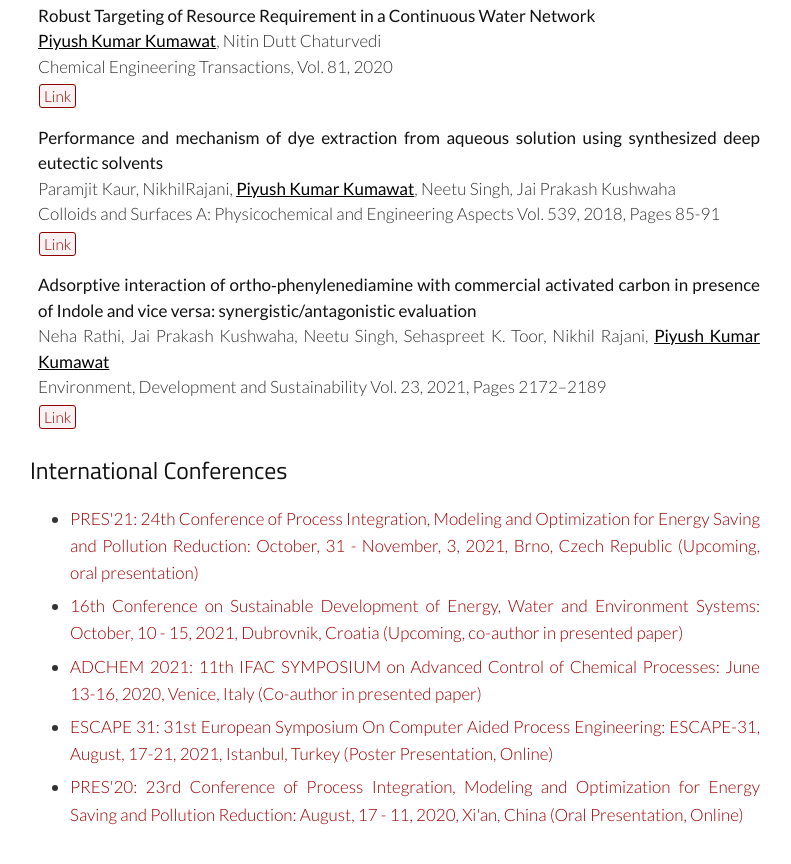
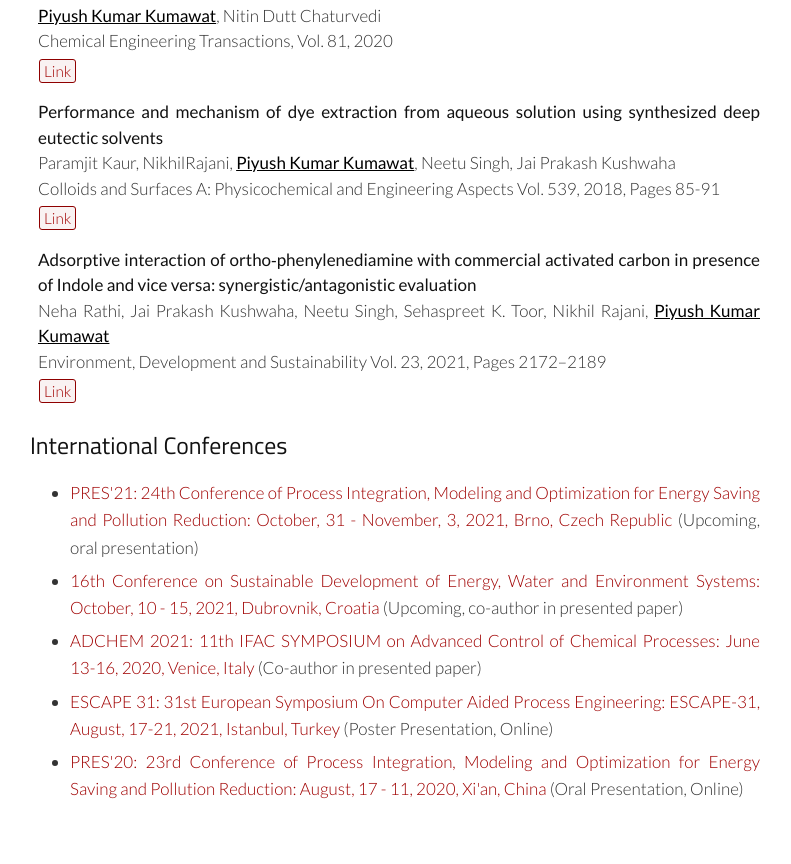
Before and after one commit to piyushKumawat/piyushKumawat.github.io, a plain HTML site: page index.html in a window 1280 px wide. Shown: the part 1482-2346 px from the top of the page, without its empty margins (435-1226 px from the left). Drawn offline with nearby package versions, Linux system fonts and the light colour scheme.

Commit message:
Corrections

```diff
--- a/index.html
+++ b/index.html
@@ -72,16 +72,16 @@
                 <div class="pt-5 menur"><a class="menulink" target="_blank" href="Resume.pdf"><i class="had fas fa-file-alt"></i>&nbsp; resume</a></div>
                 <div class=""><a class="menulink" target="_blank" href="https://scholar.google.com/citations?user=ayS-D9AAAAAJ&hl=en"><i class="fab fa-google"></i>&nbsp; scholar</a></div>
                 <div class=""><a class="menulink" target="_blank" href="mailto:pkkumawat24@gmail.com"><i class="fas fa-envelope"></i>&nbsp; email</a></div>
-                <!--<div class=""><a class="menulink" target="_blank" href="https://twitter.com/sharma_ashish_2"><i class="fab fa-twitter"></i>&nbsp; twitter</a></div>-->
+                <div class=""><a class="menulink" target="_blank" href="https://www.linkedin.com/in/piyush-kumawat-825566122/"><i class="fa fa-linkedin-square"></i>&nbsp; LinkedIn</a></div> <br><br>
                 </div>
             </div>
 
             <div class="col-md-8 pt-5 about">
 
                     <p class="header pt-3">Hello!</p>
-                    I am a final year masters student at the Department of Chemical and Biochemical Engineering, Indian Institute of Technology, Patna. Here, I work under supervision of <a class="in-text" href="https://www1.iitp.ac.in/index.php?option=com_content&view=article&id=1478%3Anitin-dutt-chaturvedi&catid=63&Itemid=332/" target="_blank">Dr. Nitin Dutt Chaturvedi</a> in Process Systems Engineering Laboratory. Also, at the same time, I am epmloyed as Junior Research Fellow (JRF) in the R&D department of the institute under a project sponsored by DST-SERB, India. My research interests are in handling uncertainties is process engineering applications, developing data-driven methedolgies of process industries for practical applications, optimization and scheduling. My current research comprises of such mathematical modelling applications in field of Process Systems Engineering.  <br><br>
+                    I am a final year master's student at the Department of Chemical and Biochemical Engineering, Indian Institute of Technology, Patna. Here, I work under the supervision of <a class="in-text" href="https://www1.iitp.ac.in/index.php?option=com_content&view=article&id=1478%3Anitin-dutt-chaturvedi&catid=63&Itemid=332/" target="_blank">Dr. Nitin Dutt Chaturvedi</a> in Process Systems Engineering Laboratory. Also, at the same time, I am employed as Junior Research Fellow (JRF) in the R&D department of the institute under a project sponsored by DST-SERB, India. My research interests are to develop data-driven methodologies for process industries, handling uncertainties in process engineering applications, optimization and scheduling. My current research comprises of such mathematical modelling applications in the field of Process Systems Engineering.  <br><br>
 
-                    Previously, as a undergraduate researcher, I worked over seperation processes and mass transfer applications. I have a Bachelor of Engineering degree from Thapar Institue of Engineering and Technology. There I work under supervision of <a class="in-text" href="http://www.thapar.edu/faculties/view/Dr.-Jai-Prakash-Kushwaha/ODI=/Mg==" target="_blank">Dr. Jai Prakash Kushwaha</a> and <a class="in-text" href="http://www.thapar.edu/faculties/view/Dr.-Neetu-Singh/ODg=/Mg==" target="_blank"> Dr. Neetu Singh</a> at Thapar Insitiute of Engineering and Technology, Patiala. I have also done industrail training at Essar Oil, Jamnagar (second largest refinery in India) and Shree Cement, Rajasthan. For more details, refer to my <a class="in-text" href="Resume.pdf" target="_blank">Resume</a> or drop me an <a class="in-text" href="mailto:pkkumawat24@gmail.com">email</a>!
+                    Previously, as an undergraduate researcher, I worked over separation processes and mass transfer applications. I have a Bachelor of Engineering degree from Thapar Institue of Engineering and Technology. There I work under the supervision of <a class="in-text" href="http://www.thapar.edu/faculties/view/Dr.-Jai-Prakash-Kushwaha/ODI=/Mg==" target="_blank">Dr. Jai Prakash Kushwaha</a> and <a class="in-text" href="http://www.thapar.edu/faculties/view/Dr.-Neetu-Singh/ODg=/Mg==" target="_blank"> Dr. Neetu Singh</a> at Thapar Institute of Engineering and Technology, Patiala. I have also done industrial training at Essar Oil, Jamnagar (second largest refinery in India) and Shree Cement, Rajasthan. For more details, refer to my <a class="in-text" href="Resume.pdf" target="_blank">Resume</a> or drop me an <a class="in-text" href="mailto:pkkumawat24@gmail.com">email</a>!
 
                     <p class="header pt-3">News and Updates</p>
 
@@ -356,11 +356,11 @@
                 <p class="header pt-3">International Conferences</p>
 
                 <ul>
-                <li><a class="in-text" href="https://conferencepres.site/pres21/" target="_blank">PRES'21: 24th Conference of Process Integration, Modeling and Optimization for Energy Saving and Pollution Reduction: October, 31 - November, 3, 2021, Brno, Czech Republic (Upcoming, oral presentation)</a></li>
-                <li><a class="in-text" href="https://www.dubrovnik2021.sdewes.org/" target="_blank">16th Conference on Sustainable Development of Energy, Water and Environment Systems: October, 10 - 15, 2021, Dubrovnik, Croatia (Upcoming, co-author in presented paper)</a></li>
-                <li><a class="in-text" href="https://www.adchem2021.org/" target="_blank">ADCHEM 2021: 11th IFAC SYMPOSIUM on Advanced Control of Chemical Processes: June 13-16, 2020, Venice, Italy (Co-author in presented paper)</a></li>
-                <li><a class="in-text" href="https://www.escape31.org/" target="_blank">ESCAPE 31: 31st European Symposium On Computer Aided Process Engineering: ESCAPE-31, August, 17-21, 2021, Istanbul, Turkey (Poster Presentation, Online)</a></li>
-                <li><a class="in-text" href="http://pres20.icrp.xjtu.edu.cn/" target="_blank">PRES'20: 23rd Conference of Process Integration, Modeling and Optimization for Energy Saving and Pollution Reduction: August, 17 - 11, 2020, Xi'an, China (Oral Presentation, Online)</a></li>
+                <li><a class="in-text" href="https://conferencepres.site/pres21/" target="_blank">PRES'21: 24th Conference of Process Integration, Modeling and Optimization for Energy Saving and Pollution Reduction: October, 31 - November, 3, 2021, Brno, Czech Republic </a>(Upcoming, oral presentation)</li>
+                <li><a class="in-text" href="https://www.dubrovnik2021.sdewes.org/" target="_blank">16th Conference on Sustainable Development of Energy, Water and Environment Systems: October, 10 - 15, 2021, Dubrovnik, Croatia </a>(Upcoming, co-author in presented paper)</li>
+                <li><a class="in-text" href="https://www.adchem2021.org/" target="_blank">ADCHEM 2021: 11th IFAC SYMPOSIUM on Advanced Control of Chemical Processes: June 13-16, 2020, Venice, Italy </a>(Co-author in presented paper)</li>
+                <li><a class="in-text" href="https://www.escape31.org/" target="_blank">ESCAPE 31: 31st European Symposium On Computer Aided Process Engineering: ESCAPE-31, August, 17-21, 2021, Istanbul, Turkey </a>(Poster Presentation, Online)</li>
+                <li><a class="in-text" href="http://pres20.icrp.xjtu.edu.cn/" target="_blank">PRES'20: 23rd Conference of Process Integration, Modeling and Optimization for Energy Saving and Pollution Reduction: August, 17 - 11, 2020, Xi'an, China </a>(Oral Presentation, Online)</li>
 
 
 
```
